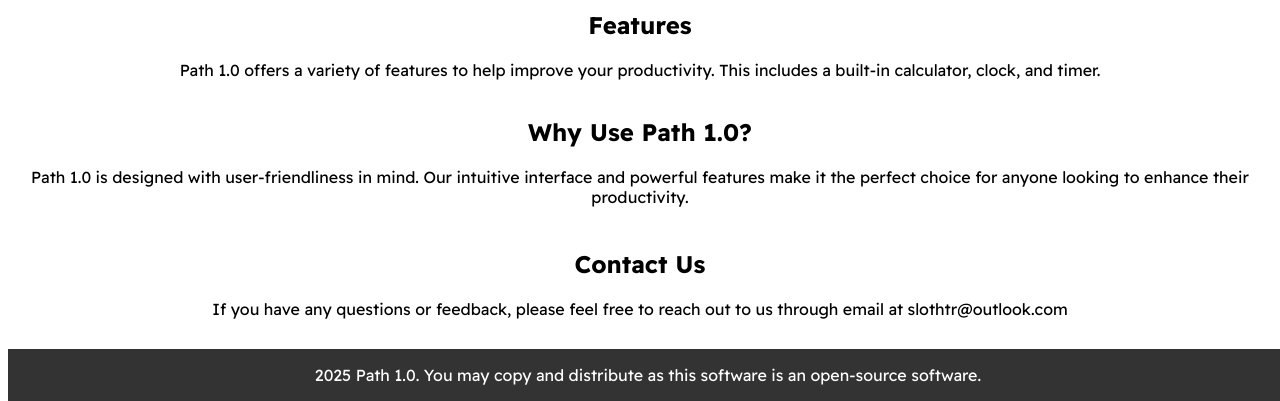
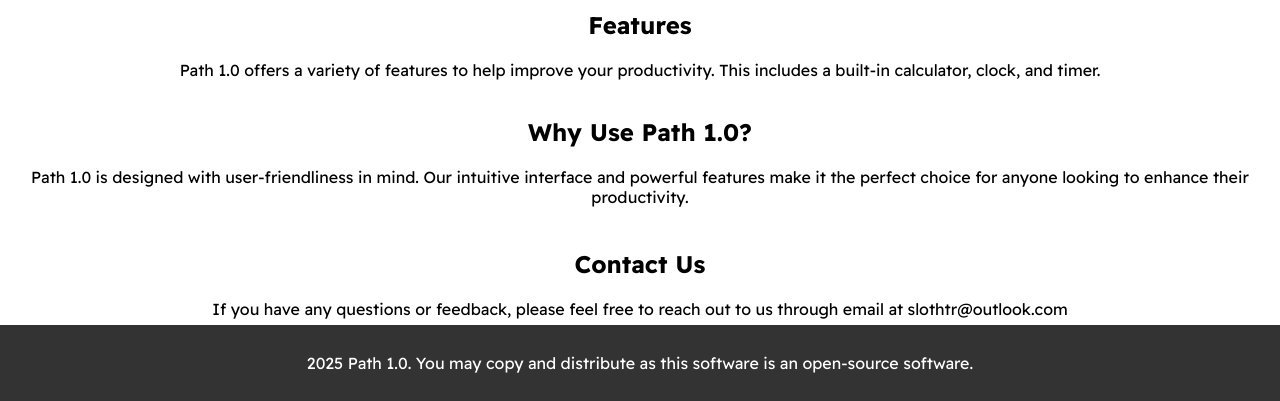
Before and after one commit to rsloth352/Path-1.0, a plain HTML site: page index.html in a window 1280 px wide. Shown: the part 399-800 px from the top of the page. Drawn offline with Linux system fonts and the light colour scheme.

Commit message:
Update files for the 0.1.7.3.1 fix

```diff
--- a/styles.css
+++ b/styles.css
@@ -132,14 +132,15 @@ nav a:hover {
 }
 
 .footer {
+    position: fixed;
+    left: 0;
+    bottom: 0;
+    width: 100vw;
     text-align: center;
-    width: 100%;
-    position: fixed;
-    bottom: 0;
-    margin-left: 0;
-    margin-top: 47px;
     font-family: 'Readex Pro', sans-serif;
-    padding: none;
     background-color: #333;
     color: #ffffff;
+    padding: 12px 0;
+    margin: 0;
+    box-sizing: border-box;
 }
```
